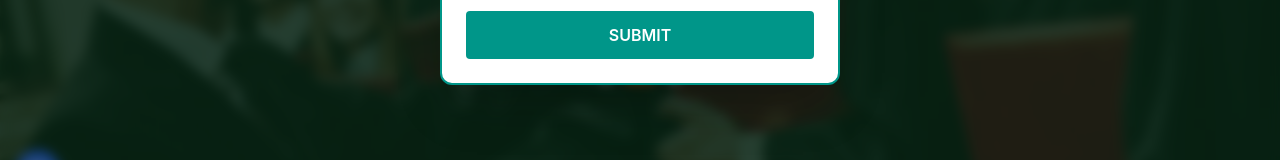
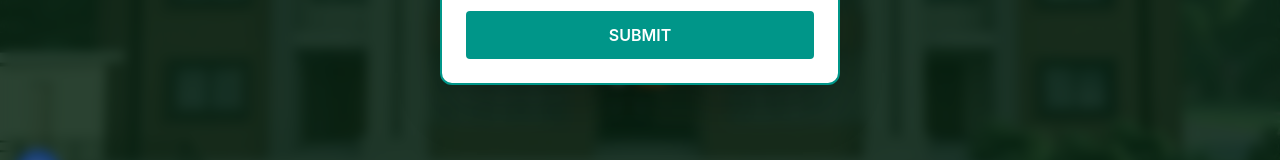
Before and after one commit to squareit760/rosewood, a React (Vite) app: page / in a window 1280 px wide. Shown: the part 534-694 px from the top of the page. Built offline with nearby package versions, Linux system fonts and the light colour scheme; no server answers.

Commit message:
banner fix home page

```diff
--- a/src/component/BannerSlider.jsx
+++ b/src/component/BannerSlider.jsx
@@ -16,7 +16,7 @@ const BannerSlider = () => {
   const bannerData = [
     {
       id: 1,
-      backgroundImage: "/images/slider-1.jpg",
+      backgroundImage: "/images/banner-1.webp",
       title: "Nurturing Young Minds,",
       highlight: "Inspiring",
       subtitle: "Bright Futures",
@@ -25,22 +25,22 @@ const BannerSlider = () => {
     },
     {
       id: 2,
-      backgroundImage: "/images/slider-2.jpg",
+      backgroundImage: "/images/banner-2.webp",
       title: "Where Education Meets",
       highlight: "Values",
       subtitle: "and Excellence",
       description:
         "Dedicated to holistic development — empowering students with strong academics, discipline, and a sense of responsibility.",
     },
-    {
-      id: 3,
-      backgroundImage: "/images/slider-3.jpg",
-      title: "Building Character,",
-      highlight: "Confidence,",
-      subtitle: "and Creativity",
-      description:
-        "A place for every learner to explore, discover, and shine — preparing them to lead tomorrow with knowledge and kindness.",
-    },
+    // {
+    //   id: 3,
+    //   backgroundImage: "/images/slider-3.jpg",
+    //   title: "Building Character,",
+    //   highlight: "Confidence,",
+    //   subtitle: "and Creativity",
+    //   description:
+    //     "A place for every learner to explore, discover, and shine — preparing them to lead tomorrow with knowledge and kindness.",
+    // },
   ];
 
   const nextSlide = () => {
@@ -80,7 +80,7 @@ const BannerSlider = () => {
           <img
             src={banner.backgroundImage}
             alt={`Banner ${index + 1}`}
-            className="w-full h-full object-cover"
+            className="w-full object-cover"
           />
           <div className="absolute inset-0 bg-green-900/70 bg-opacity-60"></div>
         </div>
```
Also changed, not shown: public/images/banner-1.webp (added), public/images/banner-2.webp (added).
